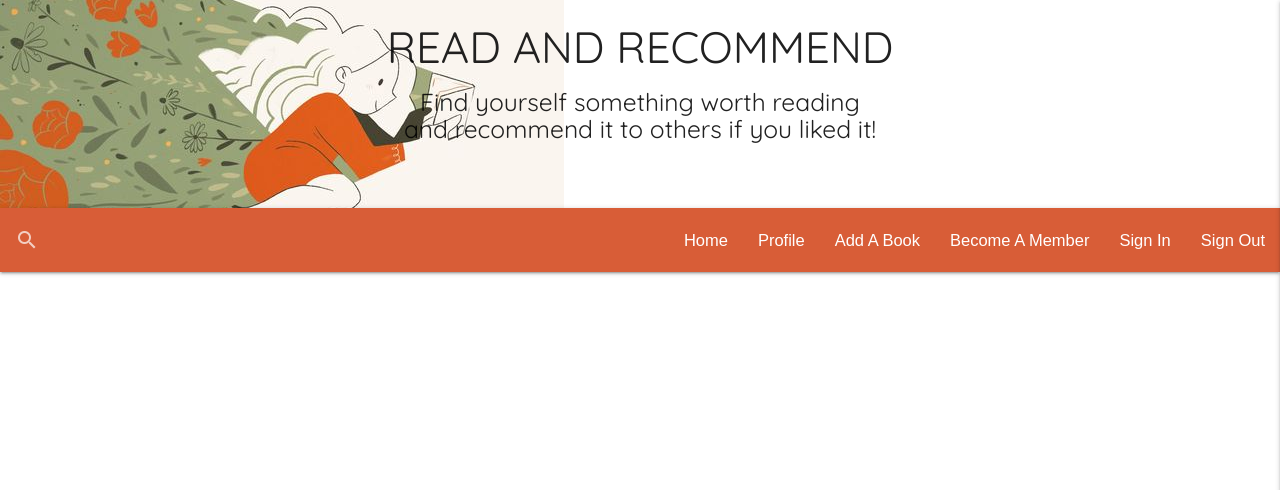
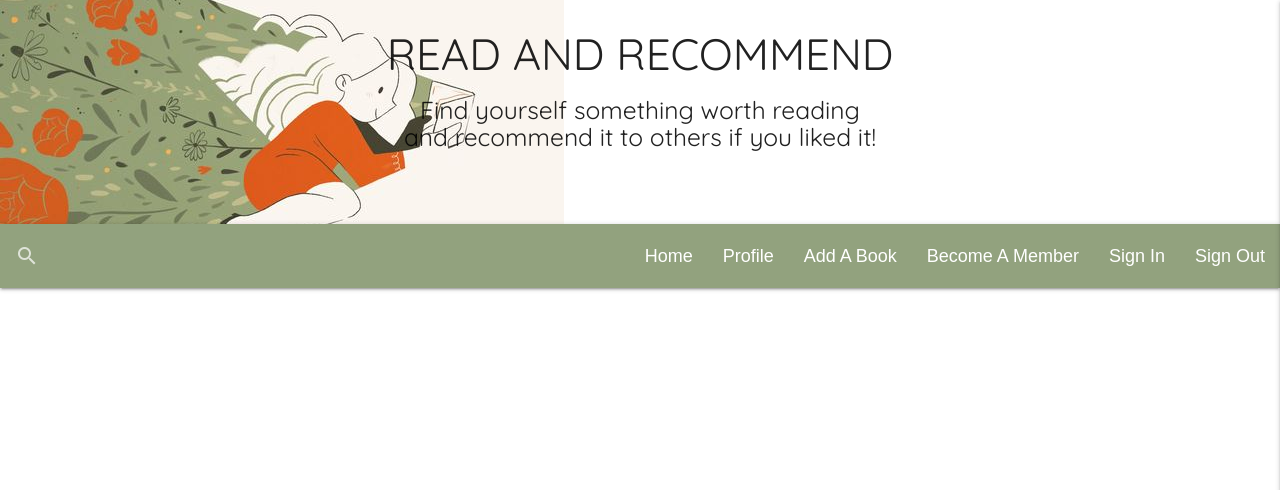
Before and after one commit to Yasi92/read-and-recommend, a Flask app: page / in a window 1280 px wide. Shown: the top 490 px of the page. Run offline with Flask 2, Linux system fonts and the light colour scheme; data that the repository does not hold is empty; some libraries are stand-ins or nearby versions; some web fonts are replaced.

Commit message:
change the navbar color

```diff
--- a/static/css/style.css
+++ b/static/css/style.css
@@ -11,25 +11,29 @@
 
 h3{
     margin-top: 0;
-    padding-top: 1.5rem;
+    padding-top: 2rem;
 }
 
 
 .nav-wrapper{
-    background-color: #d85d37;
+    background-color: #92a27e;
 }
 
 nav ul a{
-    font-size: 1.1rem;
+    font-size: 1.2rem;
     font-family: 'Shippori Antique B1', sans-serif;
 }
 
 .header-box{
-    min-height: 26vh;
+    min-height: 28vh;
     background-image: url(../images/b74860e4d6a3132672c01eb04ce9eb82.jpg);
     background-position: left ;
     background-repeat: no-repeat;
 
+}
+
+.header-box hr{
+    width: 100%;
 }
 
 
```
